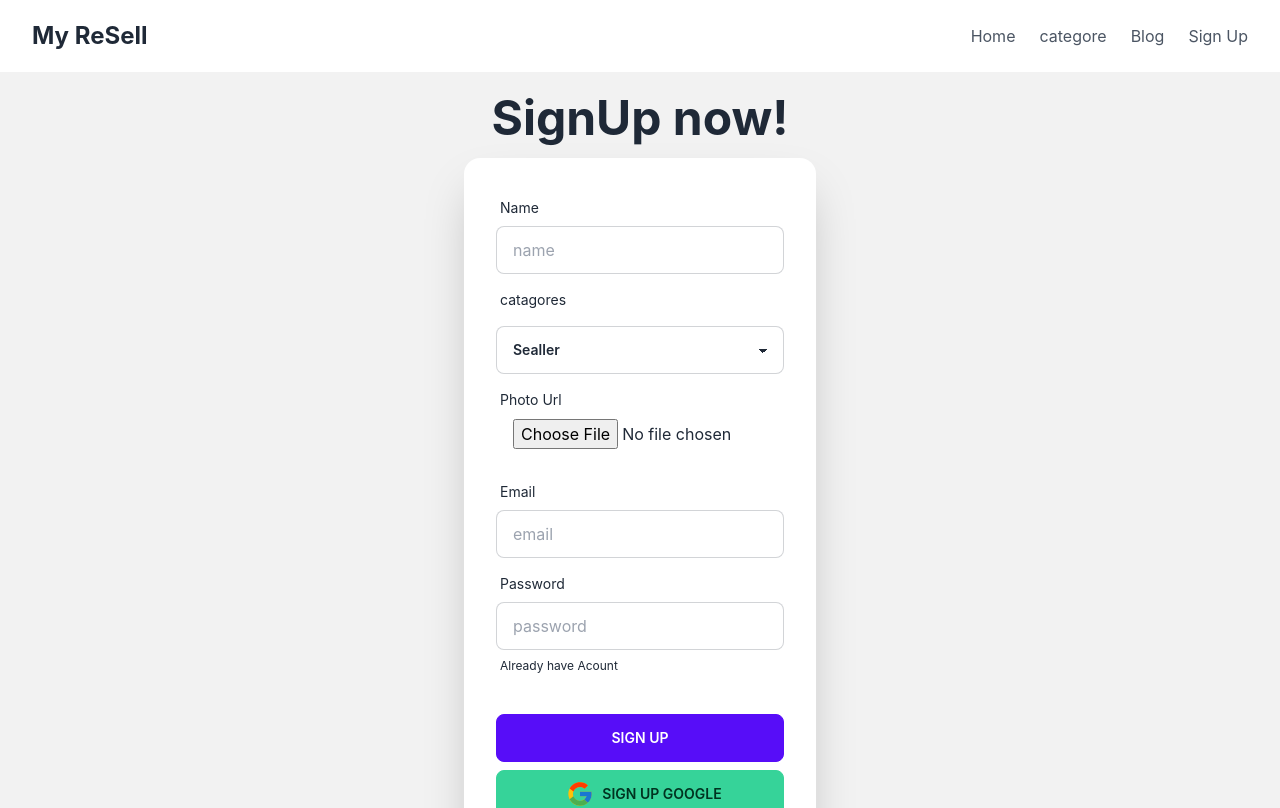
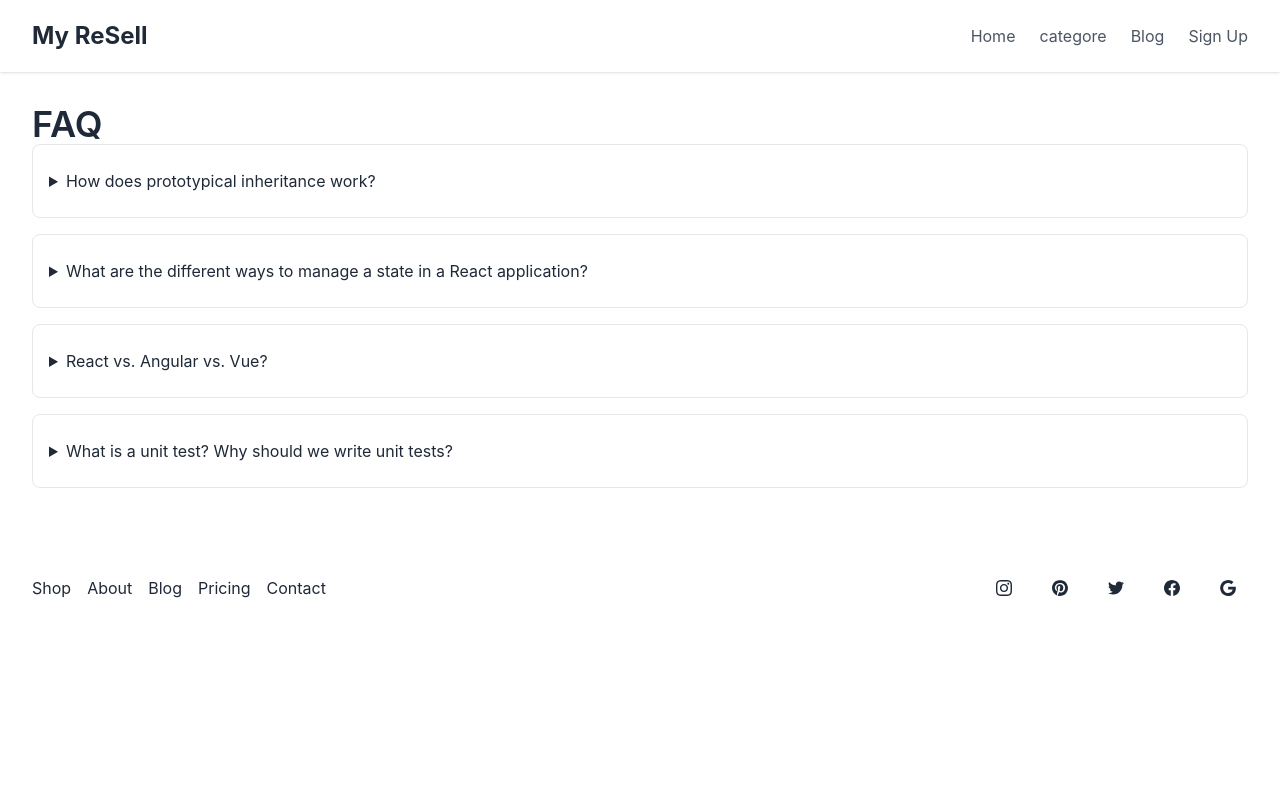
Before and after one commit to Rahadul8090/assignment-12-Clint-site, a React (Create React App) app: page /blog in a window 1280 px wide. Before the commit this address led to /signup. Shown: the top 808 px of the page. Built offline with nearby package versions, Linux system fonts and the light colour scheme; no server answers.

Commit message:
add blog

```diff
--- a/src/App.js
+++ b/src/App.js
@@ -14,6 +14,7 @@ import Oraders from './Component/Page/Oraders';
 import PrivetRout from './Component/main/PrivatRout';
  import AllBayer from './Component/Page/AllBayer';
  import Allseller from './Component/Page/AllSeler';
+import Blog from './Component/Page/Blog';
 
 
 function App() {
@@ -29,6 +30,10 @@ function App() {
         {
           path: '/signin',
           element: <SignIn></SignIn>
+        },
+        {
+          path:'blog',
+          element:<Blog></Blog>
         },
         {
           path: '/signup',
--- a/src/Component/Page/Blog.js
+++ b/src/Component/Page/Blog.js
@@ -2,9 +2,36 @@ import React from 'react';
 
 const Blog = () => {
     return (
-        <div>
+        <section className="dark:bg-gray-800 dark:text-gray-100">
+            <div className="container flex flex-col justify-center px-4 py-8 mx-auto md:p-8">
+                <h2 className="text-2xl font-semibold sm:text-4xl"> FAQ</h2>
+                 <div className="space-y-4">
+                    <details className="w-full border rounded-lg">
+                        <summary className="px-4 py-6 focus:outline-none focus-visible:ring-violet-400">How does prototypical inheritance work?</summary>
+                        <p className="px-4 py-6 pt-0 ml-4 -mt-4 dark:text-gray-400">The Prototypal Inheritance is a feature in javascript used to add methods and properties in objects. It is a method by which an object can inherit the properties and methods of another object. Traditionally, in order to get and set the [[Prototype]] of an object, we use Object. getPrototypeOf and Object.</p>
+                    </details>
+                    <details className="w-full border rounded-lg">
+                        <summary className="px-4 py-6 focus:outline-none focus-visible:ring-violet-400">What are the different ways to manage a state in a React application?</summary>
+                        <p className="px-4 py-6 pt-0 ml-4 -mt-4 dark:text-gray-400">When we talk about state in our applications, it’s important to be clear about what types of state actually matter.
 
-        </div>
+There are four main types of state you need to properly manage in your React apps:
+
+1.Local state
+2.Global state
+3.Server state
+4.URL state.</p>
+                    </details>
+                    <details className="w-full border rounded-lg">
+                        <summary className="px-4 py-6 focus:outline-none focus-visible:ring-violet-400">React vs. Angular vs. Vue?</summary>
+                        <p className="px-4 py-6 pt-0 ml-4 -mt-4 dark:text-gray-400">Vue provides higher customizability and hence is easier to learn than Angular or React. Further, Vue has an overlap with Angular and React with respect to their functionality like the use of components. Hence, the transition to Vue from either of the two is an easy option.</p>
+                    </details>
+                    <details className="w-full border rounded-lg">
+                        <summary className="px-4 py-6 focus:outline-none focus-visible:ring-violet-400">What is a unit test? Why should we write unit tests?</summary>
+                        <p className="px-4 py-6 pt-0 ml-4 -mt-4 dark:text-gray-400">Unit testing is a software testing method where “units”—the individual components of software—are tested. Developers write unit tests for their code to make sure that the code works correctly. This helps to detect and protect against bugs in the future</p>
+                    </details>
+                </div>
+            </div>
+        </section>
     );
 };
 
--- a/src/Component/Page/Navecation.js
+++ b/src/Component/Page/Navecation.js
@@ -76,7 +76,7 @@ export default function NavBar() {
                             </li>}
 
                             <li className="text-gray-600 hover:text-blue-600">
-                                <Link to="">Blog </Link>
+                                <Link to="blog">Blog </Link>
                             </li>
                             {user?.uid ?
                                 <div className="dropdown lg:dropdown-left sm:dropdown-hover ">
```
